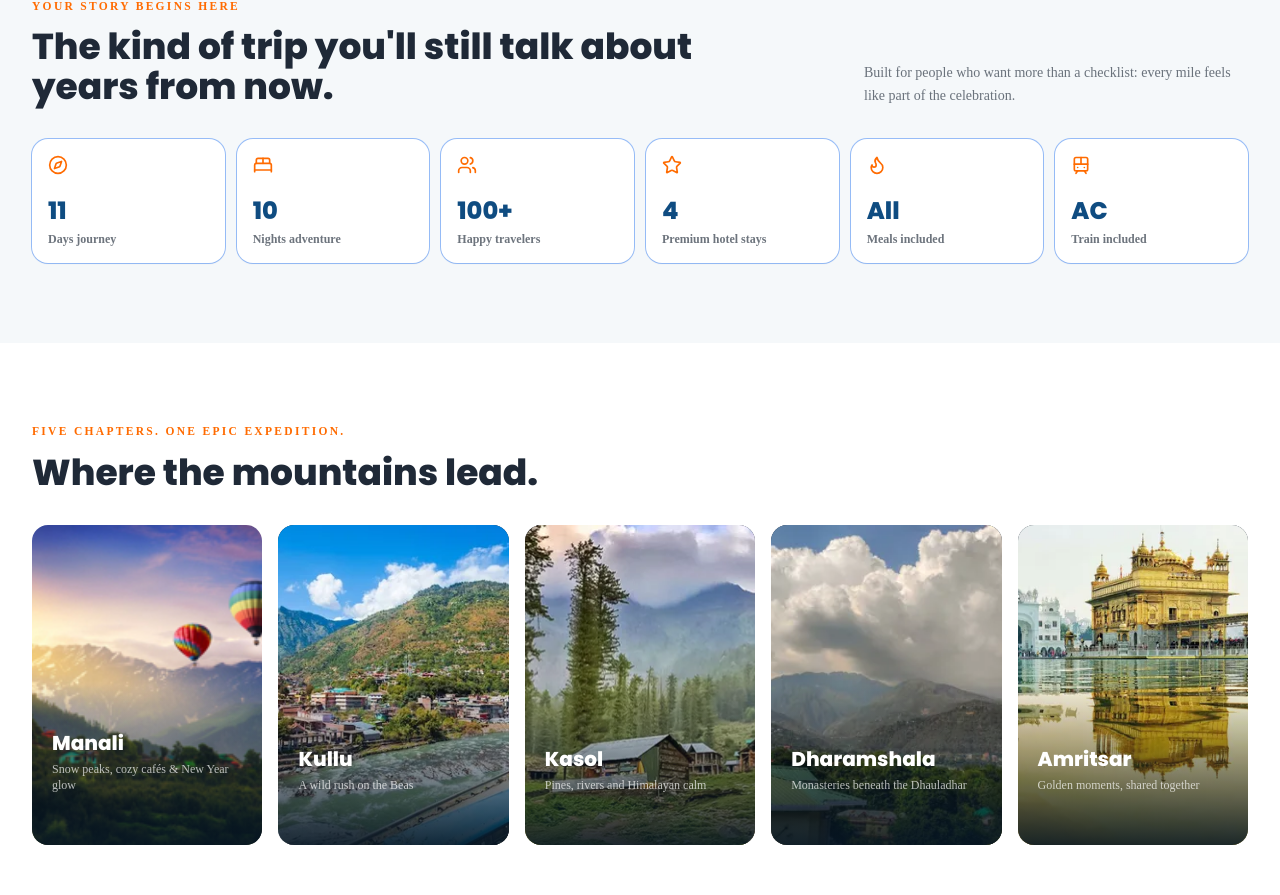
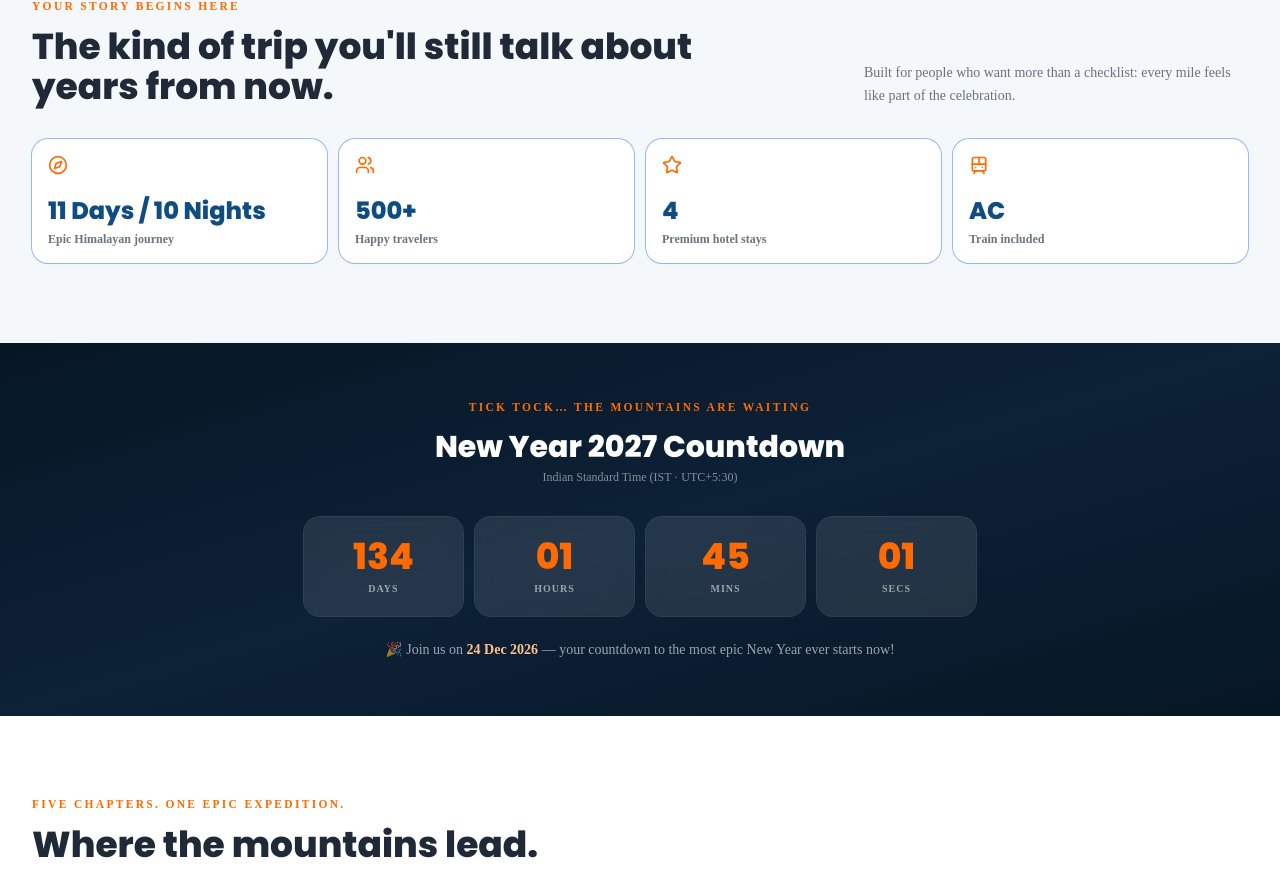
Before and after one commit to anaygore45/manali-new-year-carnival-2026, a Next.js app: page / in a window 1280 px wide. Shown: the part 898-1793 px from the top of the page. Built offline with nearby package versions, Linux system fonts and the light colour scheme.

Commit message:
feat: combine days/nights stat, remove meals stat, 500+ travelers, IST countdown section

```diff
--- a/app/page.tsx
+++ b/app/page.tsx
@@ -3,7 +3,7 @@
 import { motion } from "framer-motion";
 import * as AccordionPrimitive from "@radix-ui/react-accordion";
 import { ArrowRight, BedDouble, Check, ChevronRight, Compass, Download, Flame, Instagram, MapPin, Menu, MessageCircle, Phone, Plane, Sparkles, Star, Train, Users, Waves, X } from "lucide-react";
-import { useState } from "react";
+import { useState, useEffect } from "react";
 
 // Hero / destination images
 import manaliWinter from "./assets/manali-winter.png";
@@ -48,11 +48,9 @@ const images = {
 };
 
 const stats = [
-  ["11", "Days journey", Compass],
-  ["10", "Nights adventure", BedDouble],
-  ["100+", "Happy travelers", Users],
+  ["11 Days / 10 Nights", "Epic Himalayan journey", Compass],
+  ["500+", "Happy travelers", Users],
   ["4", "Premium hotel stays", Star],
-  ["All", "Meals included", Flame],
   ["AC", "Train included", Train],
 ] as const;
 
@@ -203,6 +201,26 @@ function CTA({ children = "Reserve Your Seat", className = "" }: { children?: Re
 export default function Home() {
   const [menu, setMenu] = useState(false);
 
+  // New Year countdown — target: 1 Jan 2027 00:00:00 IST (UTC+5:30)
+  const [timeLeft, setTimeLeft] = useState({ days: 0, hours: 0, minutes: 0, seconds: 0 });
+  useEffect(() => {
+    // IST = UTC + 5h30m = UTC + 19800 seconds
+    const target = new Date("2027-01-01T00:00:00+05:30").getTime();
+    const tick = () => {
+      const diff = target - Date.now();
+      if (diff <= 0) { setTimeLeft({ days: 0, hours: 0, minutes: 0, seconds: 0 }); return; }
+      setTimeLeft({
+        days: Math.floor(diff / 86400000),
+        hours: Math.floor((diff % 86400000) / 3600000),
+        minutes: Math.floor((diff % 3600000) / 60000),
+        seconds: Math.floor((diff % 60000) / 1000),
+      });
+    };
+    tick();
+    const id = setInterval(tick, 1000);
+    return () => clearInterval(id);
+  }, []);
+
   return (
     <main className="overflow-hidden">
 
@@ -263,7 +281,7 @@ export default function Home() {
               Manali <span className="text-adventure">•</span> Kullu <span className="text-adventure">•</span> Kasol <span className="text-adventure">•</span> Dharamshala <span className="text-adventure">•</span> Amritsar
             </p>
             <p className="mt-3 max-w-xl text-sm text-white/60">
-              A 10-day story of snow, starlight, strangers who become your favorite people, and one unforgettable countdown.
+              A 11-day story of snow, starlight, strangers who become your favorite people, and one unforgettable countdown.
             </p>
             <div className="mt-8 flex flex-col gap-3 sm:flex-row">
               <CTA />
@@ -301,7 +319,7 @@ export default function Home() {
               </p>
             </div>
           </Reveal>
-          <div className="mt-8 grid grid-cols-2 gap-3 sm:grid-cols-3 lg:grid-cols-6">
+          <div className="mt-8 grid grid-cols-2 gap-3 sm:grid-cols-2 lg:grid-cols-4">
             {stats.map(([number, label, Icon]) => (
               <Reveal key={String(label)} className="h-full">
                 <div className="h-full rounded-2xl bg-white p-4 shadow-sm ring-1 ring-slate-100 transition hover:-translate-y-1 hover:shadow-xl">
@@ -312,6 +330,41 @@ export default function Home() {
               </Reveal>
             ))}
           </div>
+        </div>
+      </section>
+
+      {/* ── NEW YEAR COUNTDOWN ── */}
+      <section className="relative overflow-hidden bg-slate px-5 py-14 text-white lg:px-8">
+        <div className="absolute inset-0 bg-gradient-to-br from-[#061624] via-[#0d2137] to-[#061624]" />
+        {Array.from({ length: 12 }).map((_, i) => (
+          <i key={i} className="snow" style={{ left: `${(i * 37) % 100}%`, animationDuration: `${8 + (i % 6)}s`, animationDelay: `-${i % 8}s` }} />
+        ))}
+        <div className="relative mx-auto max-w-2xl text-center">
+          <Reveal>
+            <p className="section-label text-[#ffc18c]">Tick tock… the mountains are waiting</p>
+            <h2 className="mt-3 font-display text-2xl font-extrabold sm:text-3xl">
+              New Year 2027 Countdown
+            </h2>
+            <p className="mt-1 text-xs text-white/50">Indian Standard Time (IST · UTC+5:30)</p>
+            <div className="mt-8 grid grid-cols-4 gap-3">
+              {[
+                { val: timeLeft.days, label: "Days" },
+                { val: timeLeft.hours, label: "Hours" },
+                { val: timeLeft.minutes, label: "Mins" },
+                { val: timeLeft.seconds, label: "Secs" },
+              ].map(({ val, label }) => (
+                <div key={label} className="rounded-2xl bg-white/10 px-3 py-5 ring-1 ring-white/15 backdrop-blur">
+                  <p className="font-display text-3xl font-extrabold text-adventure sm:text-4xl">
+                    {String(val).padStart(2, "0")}
+                  </p>
+                  <p className="mt-1 text-[10px] font-bold uppercase tracking-widest text-white/55">{label}</p>
+                </div>
+              ))}
+            </div>
+            <p className="mt-6 text-sm text-white/60">
+              🎉 Join us on <span className="font-bold text-[#ffc18c]">24 Dec 2026</span> — your countdown to the most epic New Year ever starts now!
+            </p>
+          </Reveal>
         </div>
       </section>
 
```
